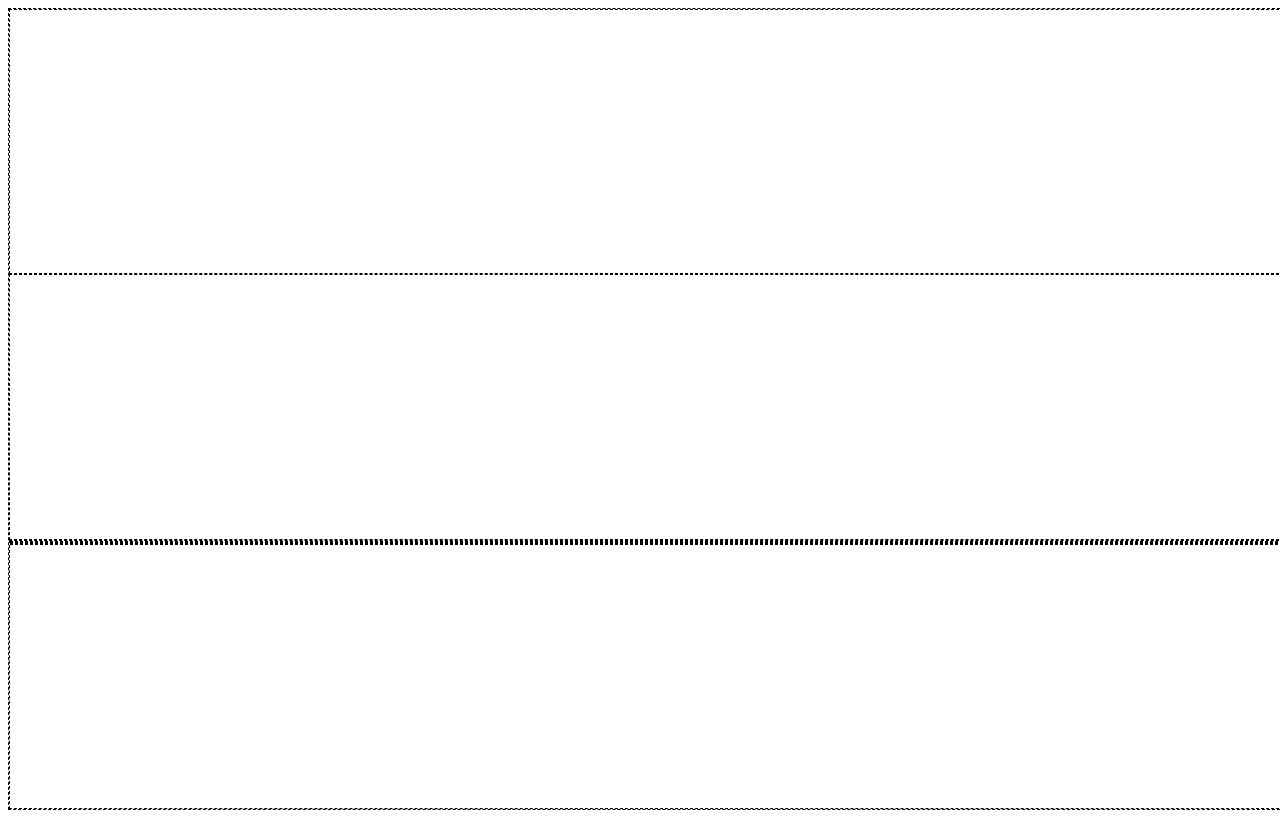
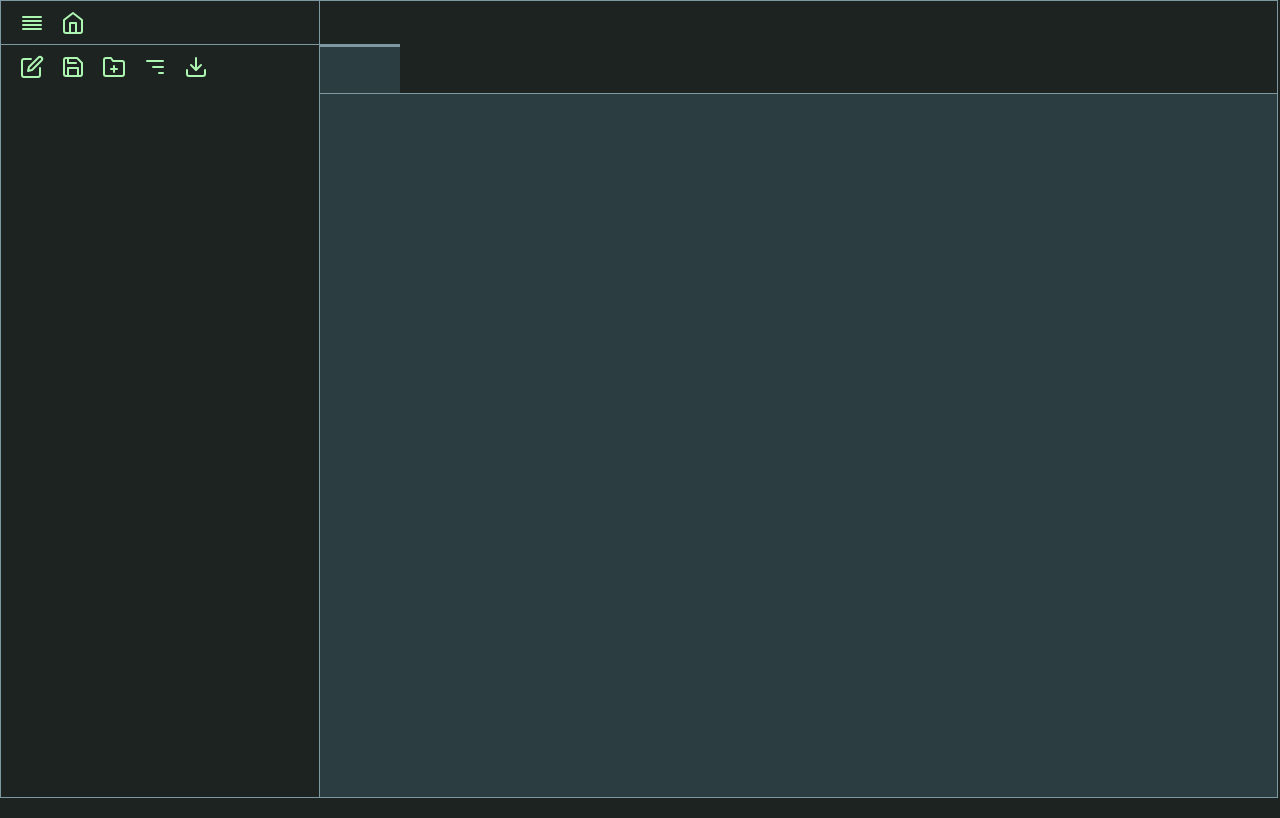
Before and after one commit to parsnbl/stager, a React app: page / in a window 1280 px wide. Built offline with nearby package versions, Linux system fonts and the light colour scheme; the HTML template or start-up script is replaced by a standard one.

Commit message:
began adding icons

```diff
--- a/package.json
+++ b/package.json
@@ -45,6 +45,7 @@
     "pg": "^8.11.3",
     "react": "^18.2.0",
     "react-dom": "^18.2.0",
+    "react-feather": "^2.0.10",
     "react-redux": "^8.1.3",
     "react-router": "^6.17.0",
     "react-router-dom": "^6.17.0",
--- a/src/client/App.jsx
+++ b/src/client/App.jsx
@@ -1,13 +1,28 @@
 import React from 'react';
 import './stylesheets/styles.scss';
+import * as Icons from 'react-feather';
 
 const App = props => {
   return (
     <div id="container">
-      <div className="nav"></div>
-      <div className="sidebar"></div>
+      <div className="nav">
+        <Icons.AlignJustify className="icons"/>
+        <Icons.Home className="icons" />
+
+      </div>
+      <div className="sidebar">
+        <div className="file-explorer-icons">
+          <Icons.Edit className="icons"/>
+          <Icons.Save className="icons"/>
+          <Icons.FolderPlus className="icons"/>
+          <Icons.BarChart className="icons" style={{rotate: '-90deg'}}/>
+          <Icons.Download className="icons"/>
+        </div>
+      </div>
       <div className="tabview">
-        <div className="tabview-tabs"></div>
+        <div className="tabview-tabs">
+          <div className="tabview-top-tab"></div>
+        </div>
         <div className="tabview-content"></div>
       </div>
     </div>
--- a/src/client/stylesheets/_mixins.scss
+++ b/src/client/stylesheets/_mixins.scss
@@ -1,4 +1,5 @@
-
+@use 'variables' as variables;
 @mixin sizing-border {
-    border: 1px dashed black;
+    border: 1px solid variables.$border;
+   // border-radius: 5px;
 }
--- a/src/client/stylesheets/_variables.scss
+++ b/src/client/stylesheets/_variables.scss
@@ -0,0 +1,18 @@
+$eerie-black: #1C2321;
+$gun-metal: #2B3D41;
+$cadet-gray: #7D98A1;
+$light-green: #ADF6B1;
+$tea-green: #DBFEB8;
+$antiflash-white: #EEF1EF;
+$bittersweet: #FF5E5B;
+
+
+$background: $eerie-black;
+$border: $cadet-gray;
+$modals: $eerie-black;
+$tabs: $gun-metal;
+$primary-text: $antiflash-white;
+$primary-color: $light-green;
+$secondary-color: $tea-green;
+$splash-color: $bittersweet;
+$icons: $light-green;
--- a/src/client/stylesheets/styles.scss
+++ b/src/client/stylesheets/styles.scss
@@ -1,27 +1,76 @@
 @use 'variables' as *;
 @use 'mixins' as *;
 
+html {
+    box-sizing: border-box;
+}
+body {
+    margin: 0px;
+}
+html, body, #app, #app>div {
+    height: calc(100% - 1px);
+    width: calc(100% - 1px);
+    background-color: $background;
+  }
 
 #container{
     @include sizing-border;
-    height: 100vh;
-    width: 100vw;
     display: grid;
+    grid-template-columns: [app-left sidebar-start] 1fr [sidebar-end tabview-start] 1fr 1fr 1fr [app-right tabview-end];
+    grid-template-rows: [nav-start app-top] 44px [nav-end main-start] 1fr [main-end app-bottom];
+
 
 }
 
 .nav {
-    @include sizing-border;
+    border-bottom: 1px solid $border;
+    border-right: 1px solid $border;
+    grid-column: sidebar-start;
+    grid-row: nav-start / nav-end;
+    background-color:$modals;
+    padding: 10px 0px 10px 10px;
+
 }
 .sidebar {
-    @include sizing-border;
+    border-right: 1px solid $border;
+    grid-row: main-start/main-end;
+    grid-column: sidebar-start/sidebar-end;
+    background-color: $background;
 }
+
+
+.icons {
+    color: $primary-color;
+    size: 24;
+    margin: 0px 8.5px;
+}
+
+.file-explorer-icons {
+    padding: 10px 0px 10px 10px;
+}
+
+/* Tab View */
 .tabview {
-    @include sizing-border;
+
+    grid-row: app-top/main-end;
+    grid-column: tabview-start/tabview-end;
+    display: grid;
+    grid-template-rows: 92px 1fr;
+    background-color:$tabs;
 }
 .tabview-tabs {
-    @include sizing-border;
+    background-color: $background;
+    display: flex;
+    align-items: flex-end;
+
 }
 .tabview-content {
-    @include sizing-border;
+    border-top: 1px solid $border;
+
 }
+.tabview-top-tab {
+    background-color: $tabs;
+    height: 50%;
+    border-top: 3px solid $border;
+    width: 80px;
+}
```
Also changed, not shown: 2 other files (tests, documents, lock files or other folders).
